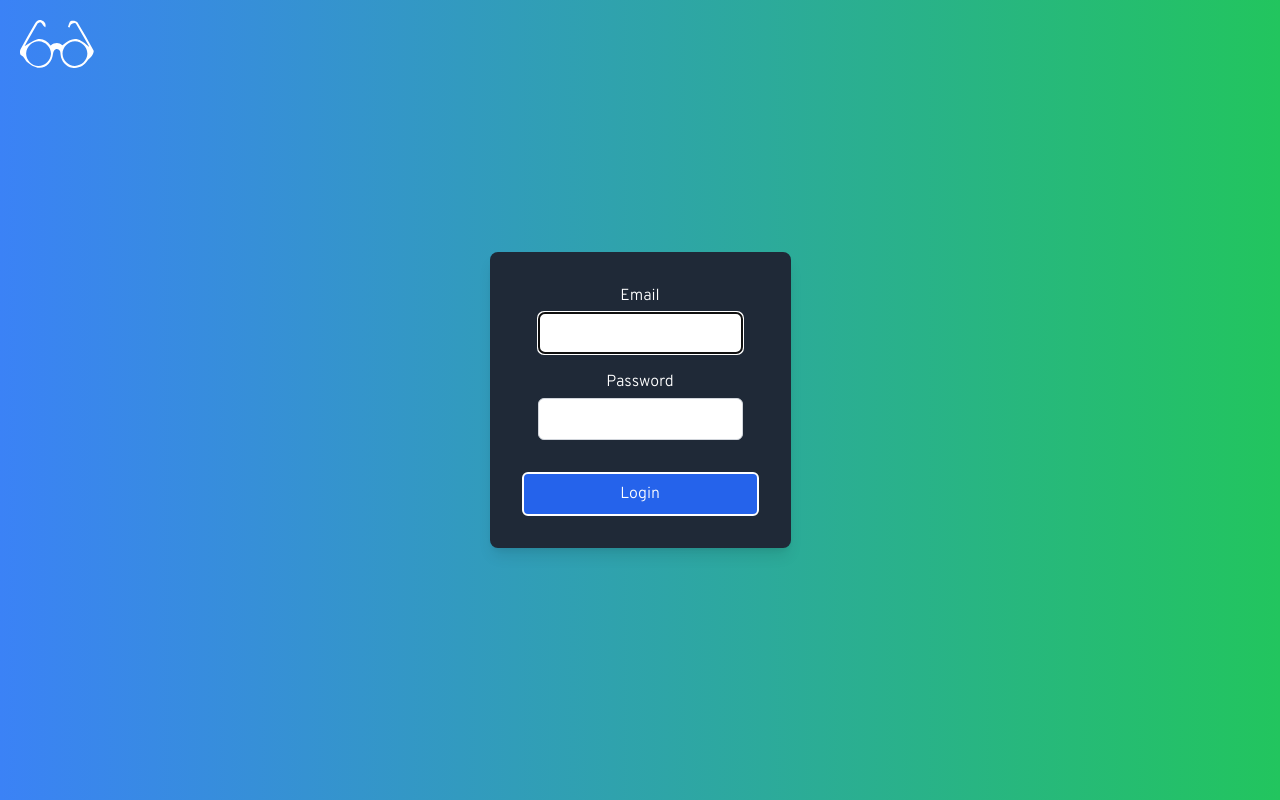
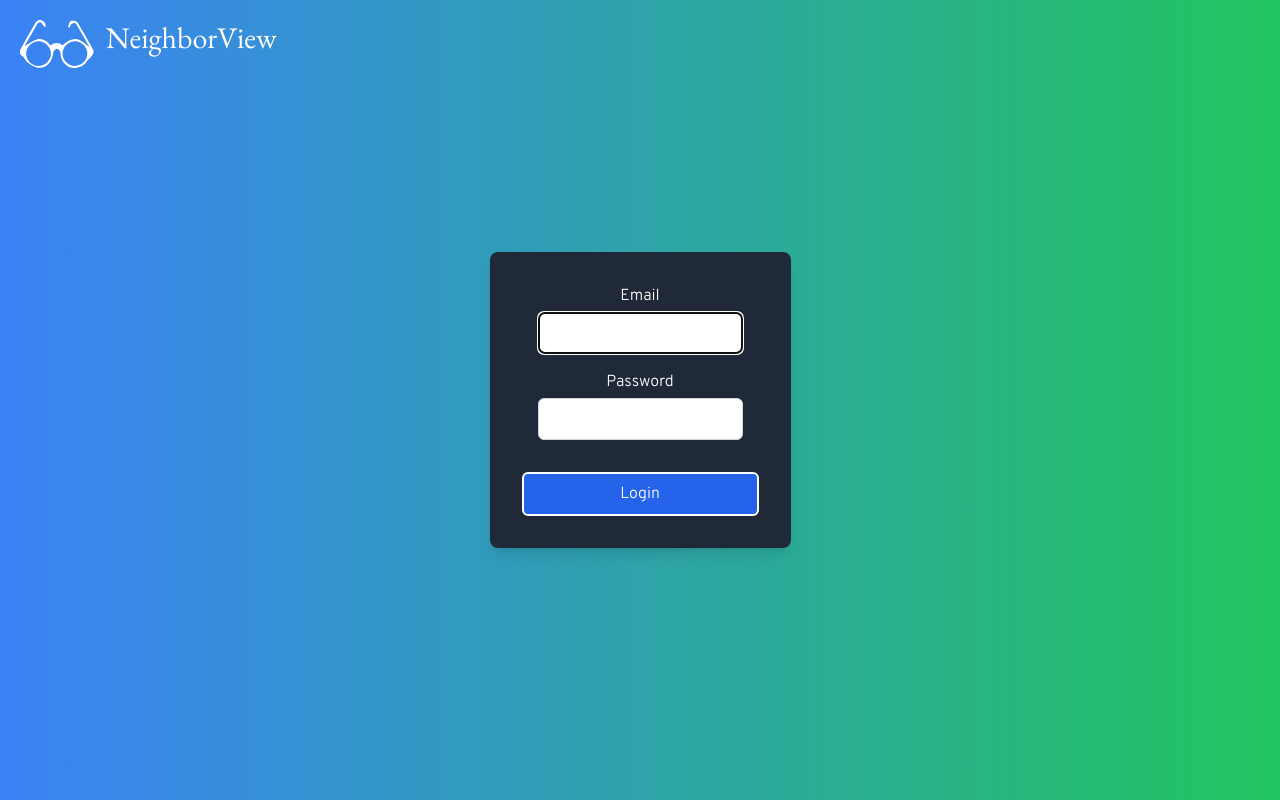
Before and after one commit to eglenn-dev/byu-i-hack, a Next.js app: page /login in a window 1280 px wide. Built offline with nearby package versions, Linux system fonts and the light colour scheme; no server answers.

Commit message:
added all styles

```diff
--- a/app/login/page.js
+++ b/app/login/page.js
@@ -8,7 +8,7 @@ export default async function LoginPage() {
 
   return (
     <div className="flex items-center w-screen h-screen bg-gradient-to-r from-blue-500 to-green-500 text-white">
-      <div className="absolute left-5 top-5">
+      <div className="absolute left-5 top-5 flex flex-row">
         <svg
           height={"3em"}
           id="Layer_1"
@@ -20,6 +20,7 @@ export default async function LoginPage() {
             d="M145.61,41.16c-.09.31-.48.45-.72.24-1.08-.92-9.08-7.3-11.09-10.02-5.06-6.84-10.32-15.99-17.33-18.08-4.82-1.44-15.28,5.88-18.82,11.87-24.86,42.14-48.63,84.92-70.54,123.67-.38.68.38,1.43,1.05,1.03,21.17-12.57,43.32-30.57,68.55-37.81,31.01-8.9,58.04,7.85,78.81,33.76.25.32.71.37,1.04.13,22.28-16.53,44.59-19.49,66.27-1.24.28.23.69.24.97,0,61.73-50.08,87.9-48.57,152.07,8.32.65.57,1.6-.19,1.17-.94-25.14-44.06-50.65-87.91-76.07-131.77-5.51-9.51-29.63,3.98-30.89,8.04-1.85,5.98-3.42,7.87-5.1,14.13-.12.45-.62.68-1.05.5-2.61-1.13-5.22-2.27-7.83-3.4-.39-.17-.56-.62-.39-1.01,5.2-11.51,8.02-28.5,16.6-32.2,10.05-4.33,32.44-.82,37.3,6.92,33.01,52.55,63.53,106.73,92.71,161.52,3.61,6.79-3.48,21.51-9.08,30.37-6.63,10.5-18.96,17.44-25.41,28.01-18.81,30.83-54.33,48.01-88.9,40.81-35.82-7.46-61.97-37.56-65.8-75.08-.81-7.96-1.17-17.43-5.66-23.12-4.18-5.3-9.89-10.9-19.96-8.66-10.3,2.29-16.58,17.08-17.85,26.89-6.78,52-40.7,86.23-88.75,79.61-20.69-2.85-42.04-16.37-58.38-30.49-13.91-12.03-17.35-34.16-38.26-42.76-4.38-1.8-6.13-22.74-1.76-30.96C29.51,118.66,58.51,68.92,87.03,18.95,95.73,3.7,109.18-4.65,126.05,2.71c16.33,7.12,24.71,20.25,19.55,38.44ZM104.43,263.94c36.77,1.47,70.86-30,73.33-67.69,2.46-37.59-30.38-73.17-68.98-74.73-36.84-1.49-70.84,29.9-73.29,67.66-2.43,37.6,30.41,73.22,68.94,74.75ZM386.81,191.93c-.55-37.33-33.32-69.98-70.67-70.41-38.11-.44-72.36,33.89-71.81,71.98.54,37.33,33.33,70.03,70.63,70.43,38.07.41,72.41-34,71.86-72Z"
           />
         </svg>
+        <h1 className="text-3xl ml-3">NeighborView</h1>
       </div>{" "}
       {/* Center the login form */}
       <div className="m-auto">
--- a/app/signup/page.js
+++ b/app/signup/page.js
@@ -8,7 +8,7 @@ export default async function SignupPage() {
 
   return (
     <div className="flex min-h-screen items-center justify-center bg-gradient-to-r from-blue-500 to-green-500">
-      <div className="absolute left-5 top-5">
+      <div className="absolute left-5 top-5 flex flex-row">
         <svg
           height={"3em"}
           id="Layer_1"
@@ -20,6 +20,7 @@ export default async function SignupPage() {
             d="M145.61,41.16c-.09.31-.48.45-.72.24-1.08-.92-9.08-7.3-11.09-10.02-5.06-6.84-10.32-15.99-17.33-18.08-4.82-1.44-15.28,5.88-18.82,11.87-24.86,42.14-48.63,84.92-70.54,123.67-.38.68.38,1.43,1.05,1.03,21.17-12.57,43.32-30.57,68.55-37.81,31.01-8.9,58.04,7.85,78.81,33.76.25.32.71.37,1.04.13,22.28-16.53,44.59-19.49,66.27-1.24.28.23.69.24.97,0,61.73-50.08,87.9-48.57,152.07,8.32.65.57,1.6-.19,1.17-.94-25.14-44.06-50.65-87.91-76.07-131.77-5.51-9.51-29.63,3.98-30.89,8.04-1.85,5.98-3.42,7.87-5.1,14.13-.12.45-.62.68-1.05.5-2.61-1.13-5.22-2.27-7.83-3.4-.39-.17-.56-.62-.39-1.01,5.2-11.51,8.02-28.5,16.6-32.2,10.05-4.33,32.44-.82,37.3,6.92,33.01,52.55,63.53,106.73,92.71,161.52,3.61,6.79-3.48,21.51-9.08,30.37-6.63,10.5-18.96,17.44-25.41,28.01-18.81,30.83-54.33,48.01-88.9,40.81-35.82-7.46-61.97-37.56-65.8-75.08-.81-7.96-1.17-17.43-5.66-23.12-4.18-5.3-9.89-10.9-19.96-8.66-10.3,2.29-16.58,17.08-17.85,26.89-6.78,52-40.7,86.23-88.75,79.61-20.69-2.85-42.04-16.37-58.38-30.49-13.91-12.03-17.35-34.16-38.26-42.76-4.38-1.8-6.13-22.74-1.76-30.96C29.51,118.66,58.51,68.92,87.03,18.95,95.73,3.7,109.18-4.65,126.05,2.71c16.33,7.12,24.71,20.25,19.55,38.44ZM104.43,263.94c36.77,1.47,70.86-30,73.33-67.69,2.46-37.59-30.38-73.17-68.98-74.73-36.84-1.49-70.84,29.9-73.29,67.66-2.43,37.6,30.41,73.22,68.94,74.75ZM386.81,191.93c-.55-37.33-33.32-69.98-70.67-70.41-38.11-.44-72.36,33.89-71.81,71.98.54,37.33,33.33,70.03,70.63,70.43,38.07.41,72.41-34,71.86-72Z"
           />
         </svg>
+        <h1 className="text-3xl ml-3">NeighborView</h1>
       </div>
       <div className="bg-slate-800 p-8 rounded-lg shadow-lg max-w-md w-full">
         <Signup />
```
